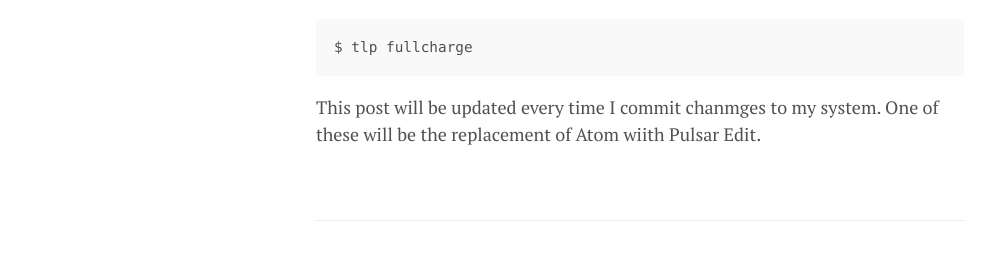
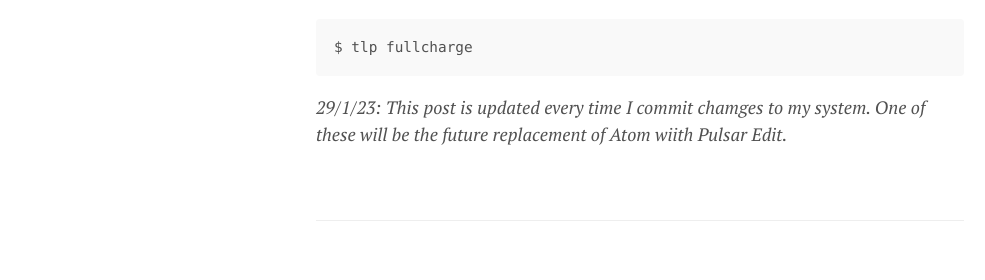
Before and after one commit to lgeurts/lgeurts.github.io, a Jekyll site: the page built from _posts/2021-10-15-ubuntu-setup-notes-for-x1-carbon-gen8.md, in a window 1280 px wide and 900 px high, scrolled down 7282 px. Shown: the part 426-706 px from the top of the window, without its empty margins (0-985 px from the left). Built offline with Jekyll 4.4.1, drawn with Linux system fonts in a browser that asks for light colours; nearby versions of some CDN libraries; comment, search, counter and statistics services are not loaded.

Commit message:
Update 2021-10-15-ubuntu-setup-notes-for-x1-carbon-gen8.md

````diff
--- a/_posts/2021-10-15-ubuntu-setup-notes-for-x1-carbon-gen8.md
+++ b/_posts/2021-10-15-ubuntu-setup-notes-for-x1-carbon-gen8.md
@@ -282,4 +282,4 @@ $ sudo tlp start
 ```
 $ tlp fullcharge
 ```
-This post will be updated every time I commit chanmges to my system. One of these will be the replacement of Atom wiith Pulsar Edit.
+*29/1/23: This post is updated every time I commit chamges to my system. One of these will be the future replacement of Atom wiith Pulsar Edit.*
````
